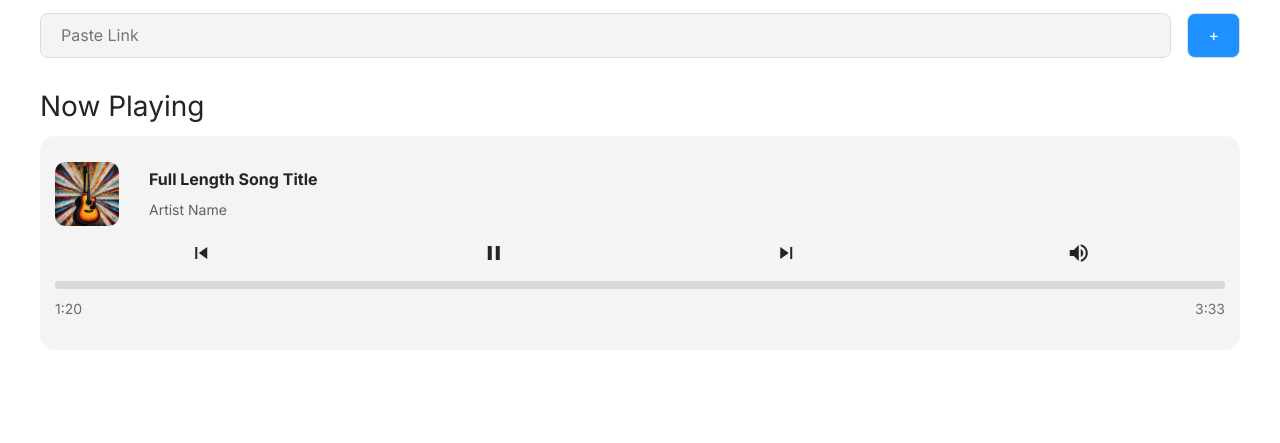
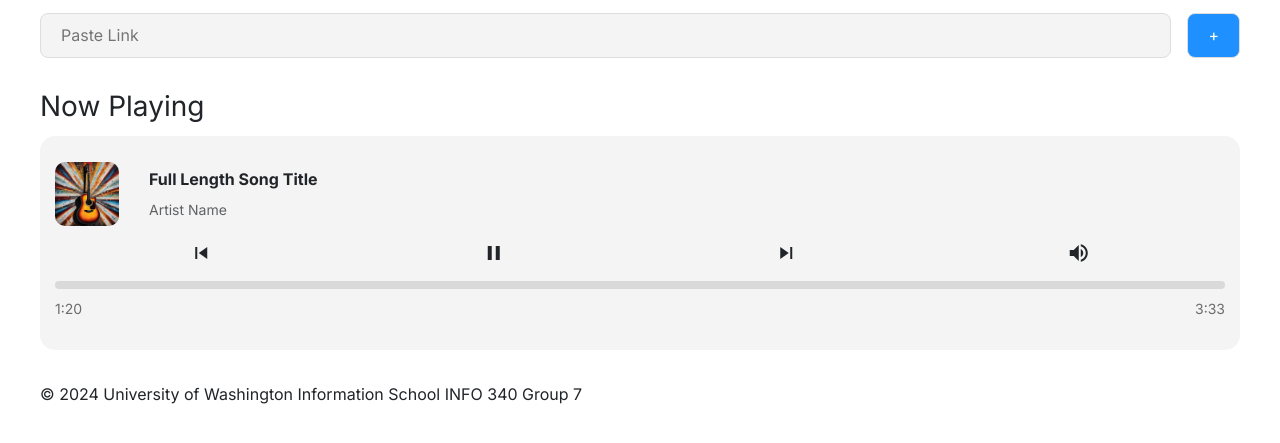
Before and after one commit to info340a-wi24/project-eunbecha, a plain HTML site: page index.html in a window 1280 px wide. Shown: the part 227-670 px from the top of the page. Drawn offline with nearby package versions, Linux system fonts and the light colour scheme; files that its build step writes are made by us from their sources.

Commit message:
added footer and styling

```diff
--- a/css/main.css
+++ b/css/main.css
@@ -161,6 +161,12 @@ img {
 .sectionBox h3 {
     margin-left: 2.5rem;
 }
+
+footer {
+    margin-top: 2rem;
+}
+
+
 @media (min-width: 768px) { /* large screens (desktop view) */
 
 
--- a/index.html
+++ b/index.html
@@ -58,8 +58,9 @@
   </div>
 </body>
 
+
 <footer>
-
+<p>&copy; 2024 University of Washington Information School INFO 340 Group 7</p>
 </footer>
 
 </html>
```
